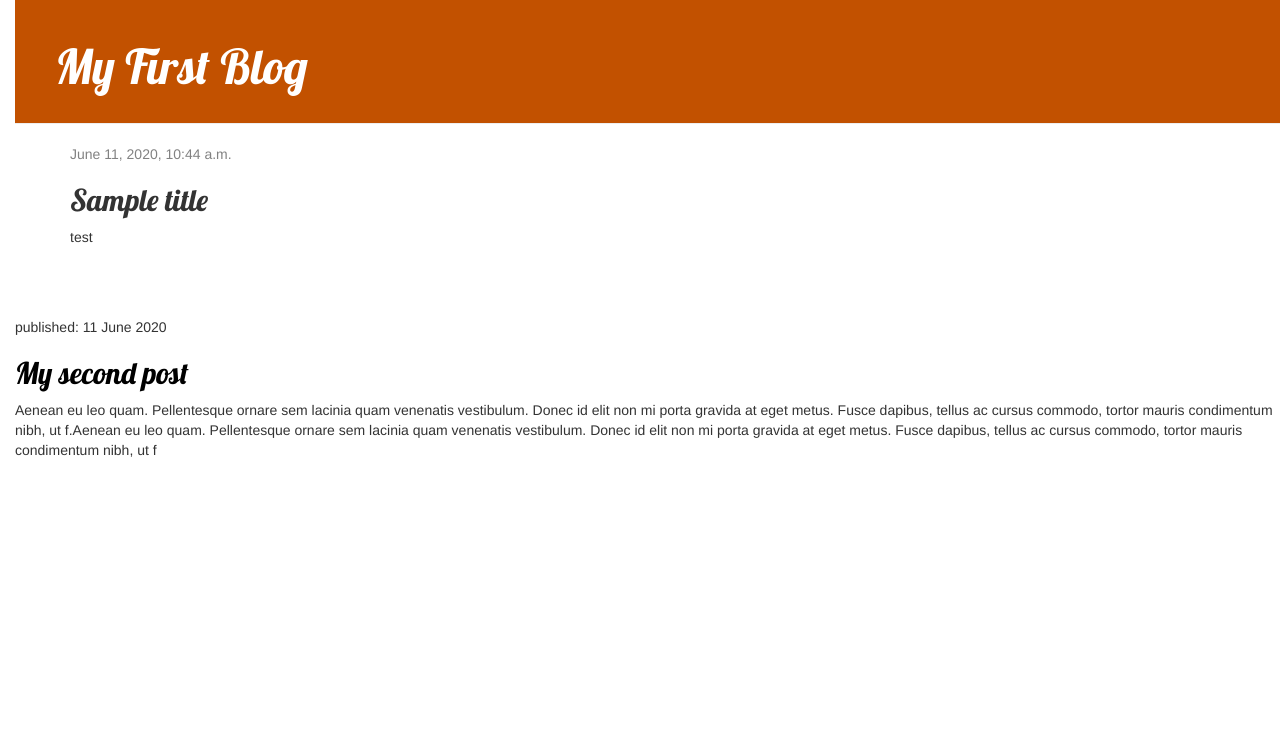
After one commit to harsh724/my-first-blog-app, a Django app: page /post/2/ in a window 1280 px wide. The commit adds this page. Shown: the top 729 px of the page. Run offline with Django 3.2, Linux system fonts and the light colour scheme; data comes from the database, SQL or seed files in the repository; some libraries are stand-ins or nearby versions.

Commit message:
adding Another template

```diff
--- /dev/null
+++ b/blog/static/css/blog.css
@@ -0,0 +1,53 @@
+h1 a, h2 a {
+    color: #C25100;
+    font-family: 'Lobster';
+}
+body {
+    padding-left: 15px;
+}
+.page-header {
+    background-color: #C25100;
+    margin-top: 0;
+    padding: 20px 20px 20px 40px;
+}
+
+.page-header h1, .page-header h1 a, .page-header h1 a:visited, .page-header h1 a:active {
+    color: #ffffff;
+    font-size: 36pt;
+    text-decoration: none;
+}
+
+.content {
+    margin-left: 40px;
+}
+
+h1, h2, h3, h4 {
+    font-family: 'Lobster', cursive;
+}
+
+.date {
+    color: #828282;
+}
+
+.save {
+    float: right;
+}
+
+.post-form textarea, .post-form input {
+    width: 100%;
+}
+
+.top-menu, .top-menu:hover, .top-menu:visited {
+    color: #ffffff;
+    float: right;
+    font-size: 26pt;
+    margin-right: 20px;
+}
+
+.post {
+    margin-bottom: 70px;
+}
+
+.post h2 a, .post h2 a:visited {
+    color: #000000;
+}
--- /dev/null
+++ b/blog/templates/blog/base.html
@@ -0,0 +1,34 @@
+{% load static %}
+<html>
+    <head>
+        <title>My First Blog</title>
+        <link rel="stylesheet" href="//maxcdn.bootstrapcdn.com/bootstrap/3.2.0/css/bootstrap.min.css">
+        <link rel="stylesheet" href="//maxcdn.bootstrapcdn.com/bootstrap/3.2.0/css/bootstrap-theme.min.css">
+        <link href='//fonts.googleapis.com/css?family=Lobster&subset=latin,latin-ext' rel='stylesheet' type='text/css'>
+        <link rel="stylesheet" href="{% static 'css/blog.css' %}">
+    </head>
+    <body>
+    <div class="page-header">
+        <h1><a href="/">My First Blog</a></h1>
+    </div>
+    <div class="content container">
+        <div class="row">
+            <div class="col-md-8">
+            {% block content %}
+            {% endblock %}
+            </div>
+        </div>
+    </div>
+</body>
+
+        <div class = "post">
+            <p>published: 11 June 2020</p>
+            <h2><a href="">My second post</a></h2>
+            <p>Aenean eu leo quam. Pellentesque ornare sem lacinia quam venenatis vestibulum. Donec id
+             elit non mi porta gravida at eget metus. Fusce dapibus, tellus ac cursus commodo, tortor mauris
+             condimentum nibh, ut f.Aenean eu leo quam. Pellentesque ornare sem lacinia quam venenatis vestibulum. Donec id
+             elit non mi porta gravida at eget metus. Fusce dapibus, tellus ac cursus commodo, tortor mauris
+             condimentum nibh, ut f</p>
+        </div>
+    </body>
+</html>
--- /dev/null
+++ b/blog/templates/blog/post_details.html
@@ -0,0 +1,13 @@
+{% extends 'blog/base.html' %}
+
+{% block content %}
+    <div class="post">
+        {% if post.published_date %}
+            <div class="date">
+                {{ post.published_date }}
+            </div>
+        {% endif %}
+        <h2>{{ post.title }}</h2>
+        <p>{{ post.text|linebreaksbr }}</p>
+    </div>
+{% endblock %}
--- a/blog/urls.py
+++ b/blog/urls.py
@@ -2,4 +2,5 @@ from django.urls import path
 from . import views
 urlpatterns = [
     path('', views.post_list, name='post_list'),
+    path('post/<int:pk>/', views.post_detail, name='post_detail'),
 ]
--- a/blog/views.py
+++ b/blog/views.py
@@ -1,3 +1,10 @@
 from django.shortcuts import render
+from django.utils import timezone
+from django.shortcuts import render, get_object_or_404
+from .models import Post
 def post_list(request):
-    return render(request, 'blog/post_list.html', {})
+    posts = Post.objects.filter(published_date__lte=timezone.now()).order_by('published_date')
+    return render(request, 'blog/post_list.html', {'posts':posts})
+def post_detail(request, pk):
+    post = get_object_or_404(Post, pk=pk)
+    return render(request, 'blog/post_details.html', {'post': post})
```
Also changed, not shown: blog/templates/blog/post_list.html (+9 -20 lines).
